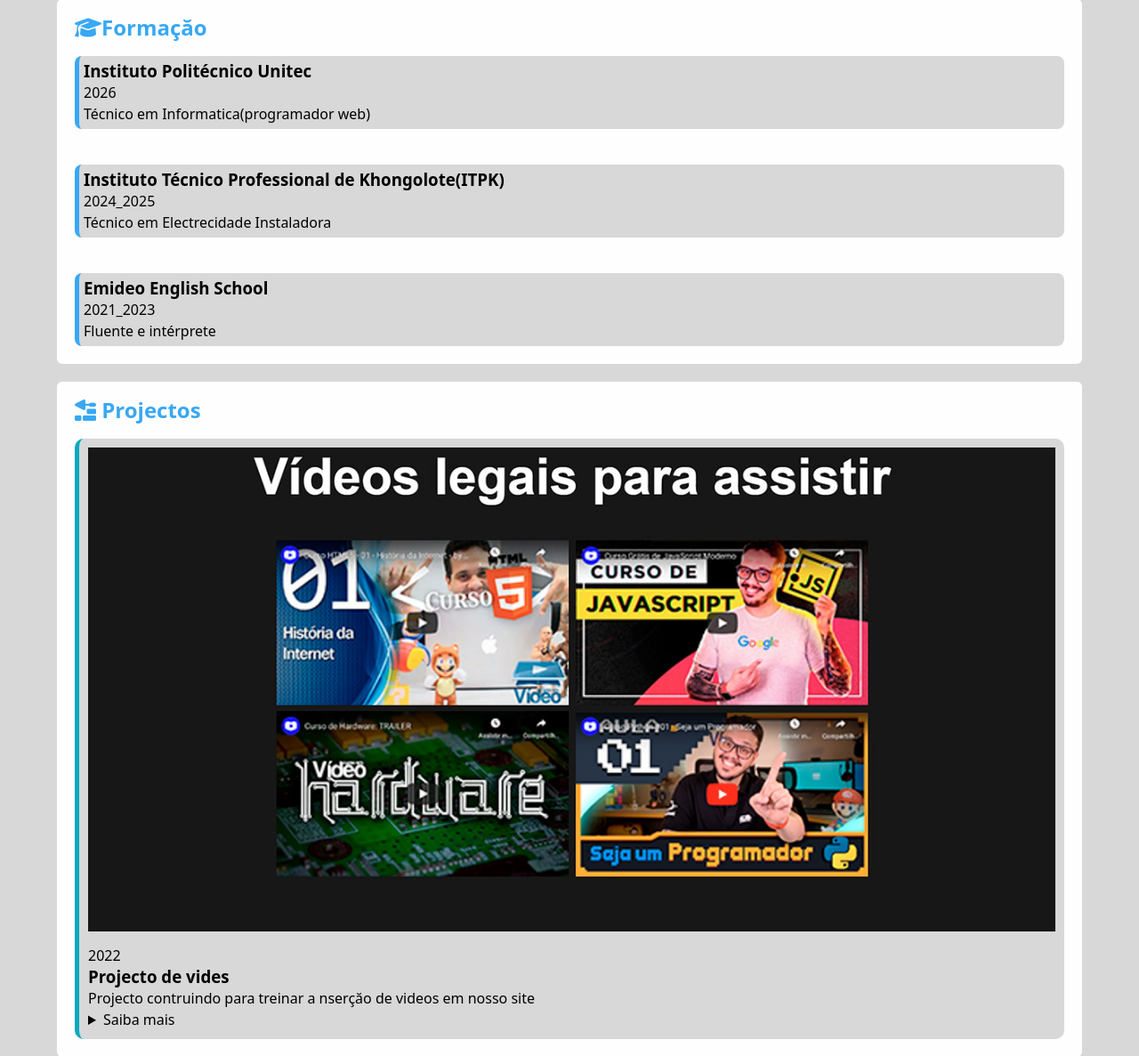
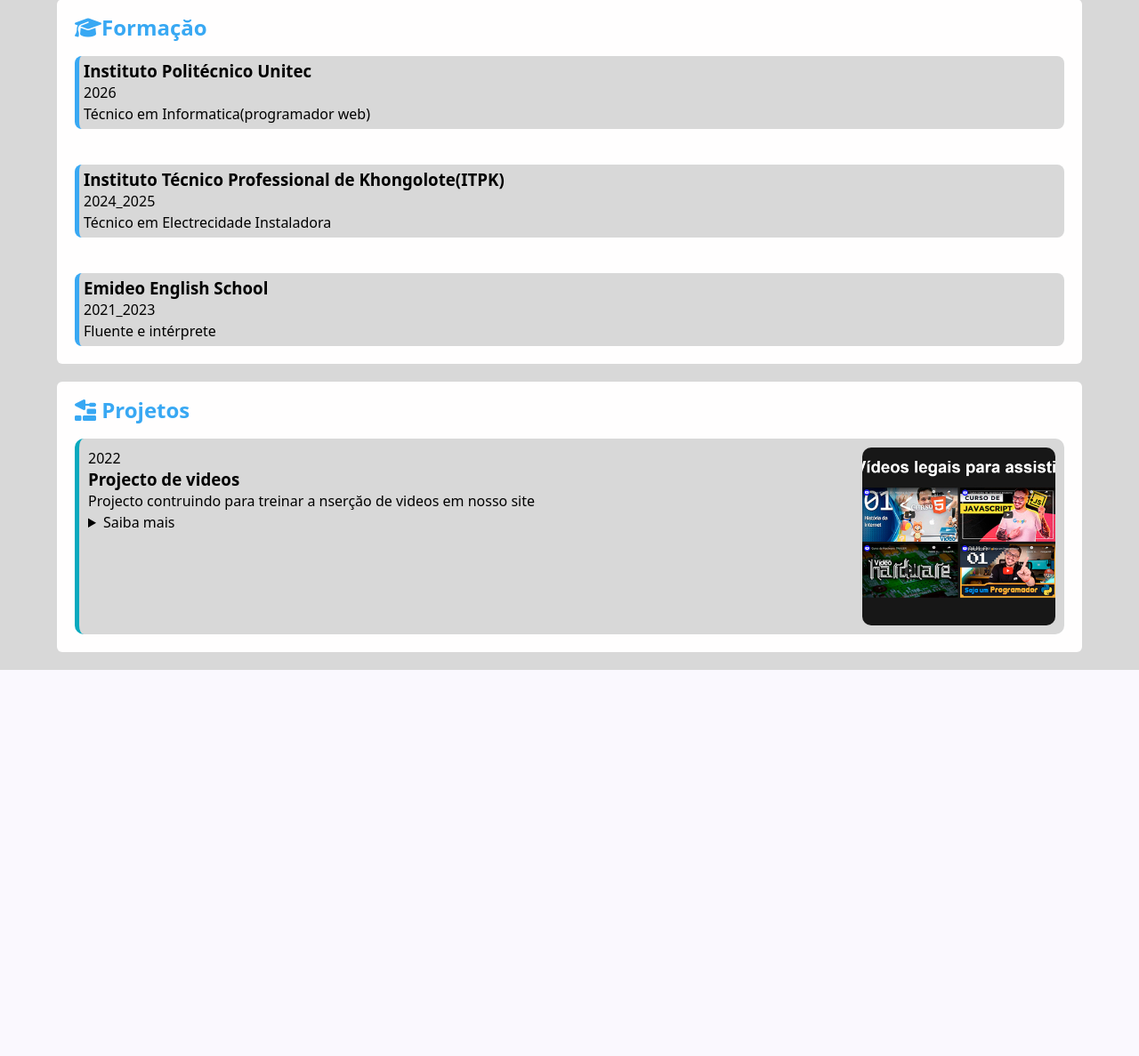
Before and after one commit to DeveQuality/projecto-portifolio, a PHP site: page / in a window 1280 px wide. Shown: the part 1500-2687 px from the top of the page at 89% size. After the commit the page ends 2253 px from the top, so only its background shows below. Run offline with PHP 8.4, Linux system fonts and the light colour scheme; some libraries are stand-ins or nearby versions.

Commit message:
actualizei

```diff
--- a/estilos/style.css
+++ b/estilos/style.css
@@ -201,13 +201,13 @@ formacao-container .curso,h3:hover{
   color: var(--texto);
 }
 
-#projecto-container{
+#projeto-container{
   display: flex;
   flex-direction: column-reverse;
   gap: 20px;
 }
 
-#projecto-container .projecto{
+#projeto-container .projeto{
   display: flex;
   flex-direction: column;
   gap: 15px;
@@ -216,17 +216,20 @@ formacao-container .curso,h3:hover{
   border-radius: 10px;
   border-left: 5px solid var(--destaque-inverso);
 }
-#projecto-container .projecto:hover{
+
+#projeto-container .projeto:hover{
   border-right: 5px solid var(--texto);
   border-left: none;
   transition: border-width 0.5s;
   cursor: pointer;
 }
-#projecto-container .foto{
+
+#projeto-container .foto{
   width: 100%;
   aspect-ratio: 18/9;
   object-fit: cover;
   overflow: hidden;
+  border-radius: 10px;
 
 }
 
@@ -235,16 +238,19 @@ formacao-container .curso,h3:hover{
     grid-template-columns: 1fr 1fr;
   }
 
-  .projecto-container.projecto{
+  #projeto-container .projeto{
     flex-direction: row-reverse;
     justify-content: space-between;
   }
 
-  #projecto-container .projecto-info{
+  #projeto-container .projeto-info{
     max-width: 80%;
   }
 
-  #projecto-containeer .foto{
+  #projeto-container .foto{
+    aspect-ratio: 1/1;
+    max-width: 20%;
+    max-height: 200px;
+  }
 
-  }
 }
--- a/index.html
+++ b/index.html
@@ -186,14 +186,14 @@
                 </div>
             </article> <!-- fim de formacao -->
 
-            <article id="projectos">
-                <h2> <i class="fa-solid fa-trowel-bricks"></i> Projectos</h2>
-                <div id="projecto-container">
-                    <div class="projecto">
-                        <img src="imagens/projeto-01-videos.jpg" alt="projecto 1" class="foto">
-                        <div class="projecto-info">
+            <article id="projetos">
+                <h2> <i class="fa-solid fa-trowel-bricks"></i> Projetos</h2>
+                <div id="projeto-container">
+                    <div class="projeto">
+                        <img src="imagens/projeto-01-videos.jpg" alt="projeto 1" class="foto">
+                        <div class="projeto-info">
                             <p class="periodo">2022</p>
-                            <h3 class="titulo">Projecto de vides</h3>
+                            <h3 class="titulo">Projecto de videos</h3>
                             <p>Projecto contruindo para treinar a nserçăo de videos em nosso site</p>
                             <details class="descricao">
                                 <summary>Saiba mais</summary>
```
